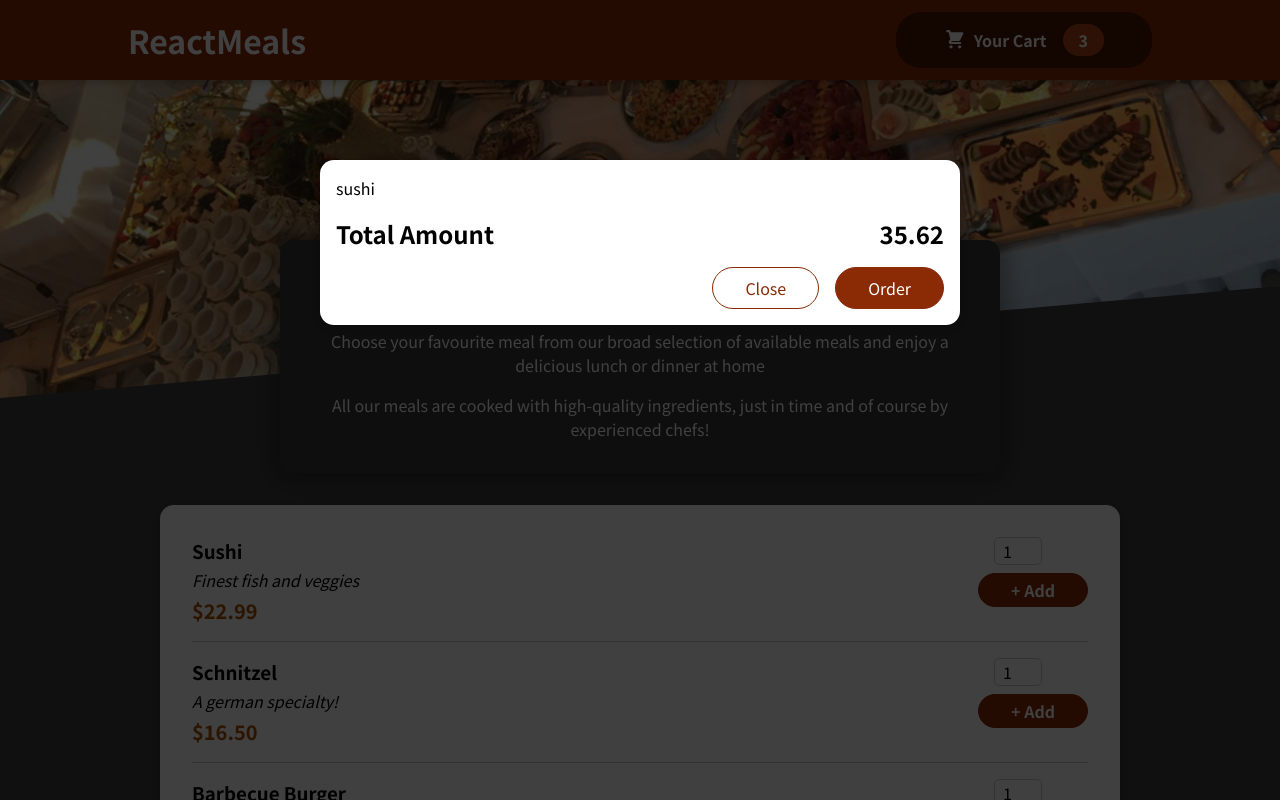
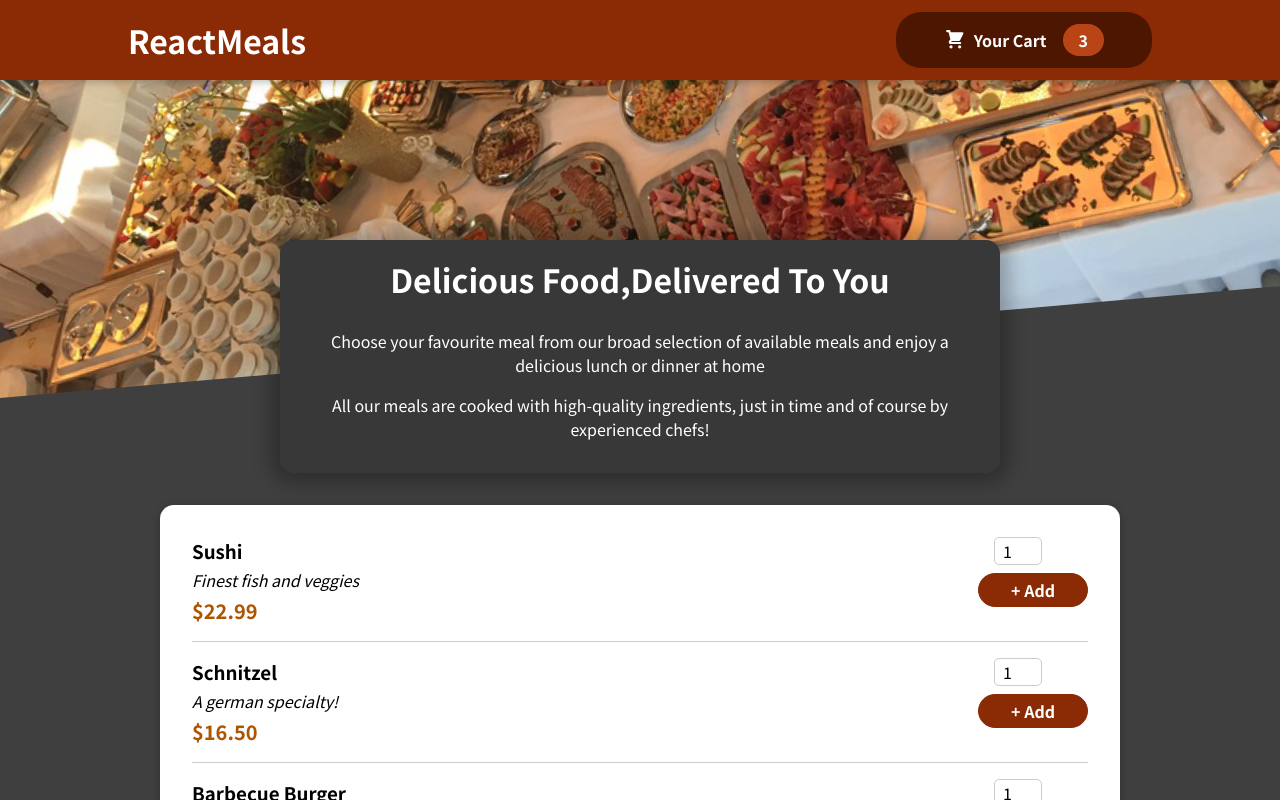
Before and after one commit to puranrana080/Food-Order-App_React, a React (Create React App) app: page / in a window 1280 px wide. Shown: the top 800 px of the page. Built offline with nearby package versions, Linux system fonts and the light colour scheme.

Commit message:
cart open and close , useState()

```diff
--- a/src/App.js
+++ b/src/App.js
@@ -1,9 +1,21 @@
-import {Fragment} from "react"
+import {Fragment ,useState} from "react"
 import Header from "./components/Layout/Header";
 import Meals from "./components/Meals/Meals";
 import Cart from "./components/Cart/Cart"
 
 function App() {
+const [isCartClicked,setCartClicked]=useState(false)
+
+function cartClickedHandler(){
+  console.log("ok pop")
+  setCartClicked(true)
+
+}
+function cartCloseClickHandler(){
+  setCartClicked(false)
+}
+
+
   const DUMMY_MEALS = [
     {
       id: "m1",
@@ -33,8 +45,8 @@ function App() {
 
   return (
     <Fragment>
-      <Cart />
-      <Header />
+      { isCartClicked && <Cart  cartCloseClick={cartCloseClickHandler} />}
+      <Header cartClicked={cartClickedHandler}/>
       <Meals meals={DUMMY_MEALS}></Meals>
     </Fragment>
   );
--- a/src/components/Cart/Cart.js
+++ b/src/components/Cart/Cart.js
@@ -18,7 +18,7 @@ const Cart = (props) => {
         <span>35.62</span>
       </div>
       <div className={classes.actions}>
-        <button className={classes['button--alt']}>Close</button>
+        <button className={classes['button--alt']} onClick={props.cartCloseClick}  > Close</button>
         <button className={classes.button}>Order</button>
       </div>
     </Modal>
--- a/src/components/Layout/Header.js
+++ b/src/components/Layout/Header.js
@@ -7,7 +7,7 @@ const Header = (props) => {
     <>
       <header className={classes.header}>
         <h1>ReactMeals</h1>
-        <HeaderCartButton />
+        <HeaderCartButton cartClick={props.cartClicked} />
       </header>
       <div className={classes["main-image"]}>
         <img src={mealImage} alt="a table with lots of food" />
--- a/src/components/Layout/HeaderCartButton.js
+++ b/src/components/Layout/HeaderCartButton.js
@@ -1,8 +1,10 @@
 import classes from "./HeaderCartButton.module.css";
 import CartIcon from "../Cart/CartIcon";
 const HeaderCartButton = (props) => {
+
+
   return (
-    <button className={classes.button}>
+    <button className={classes.button} onClick={props.cartClick} >
       <span className={classes.icon}>
         <CartIcon />
       </span>
```
